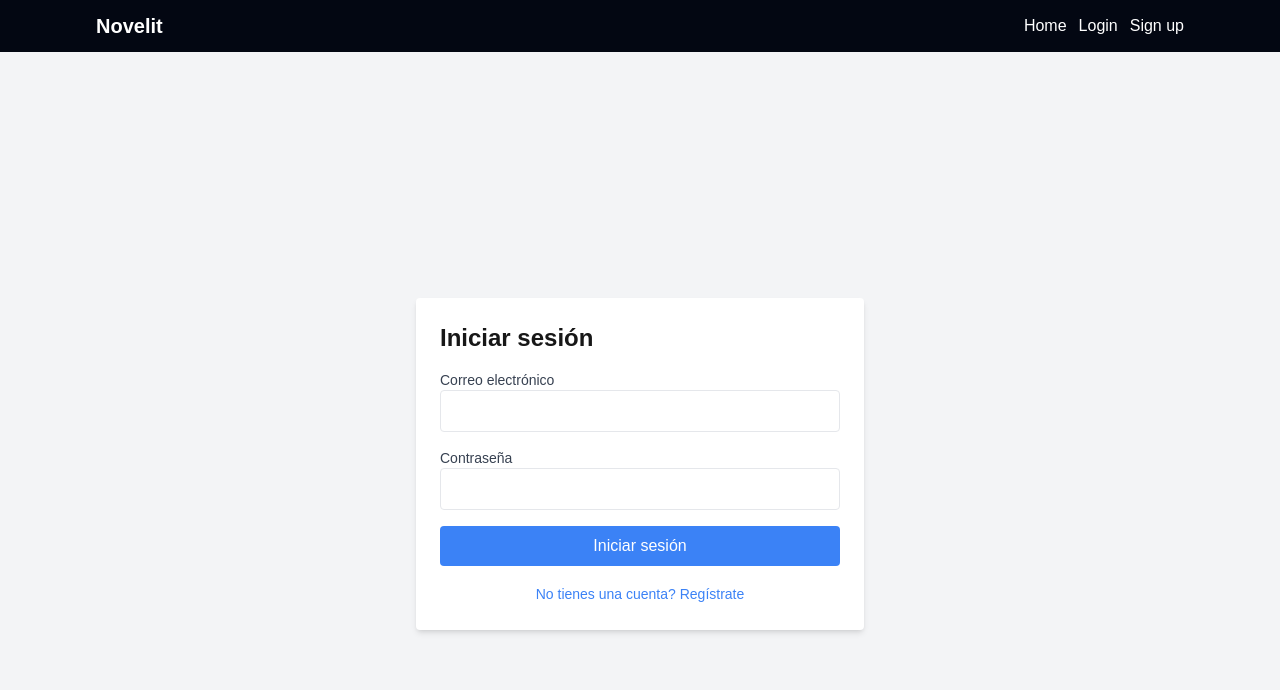
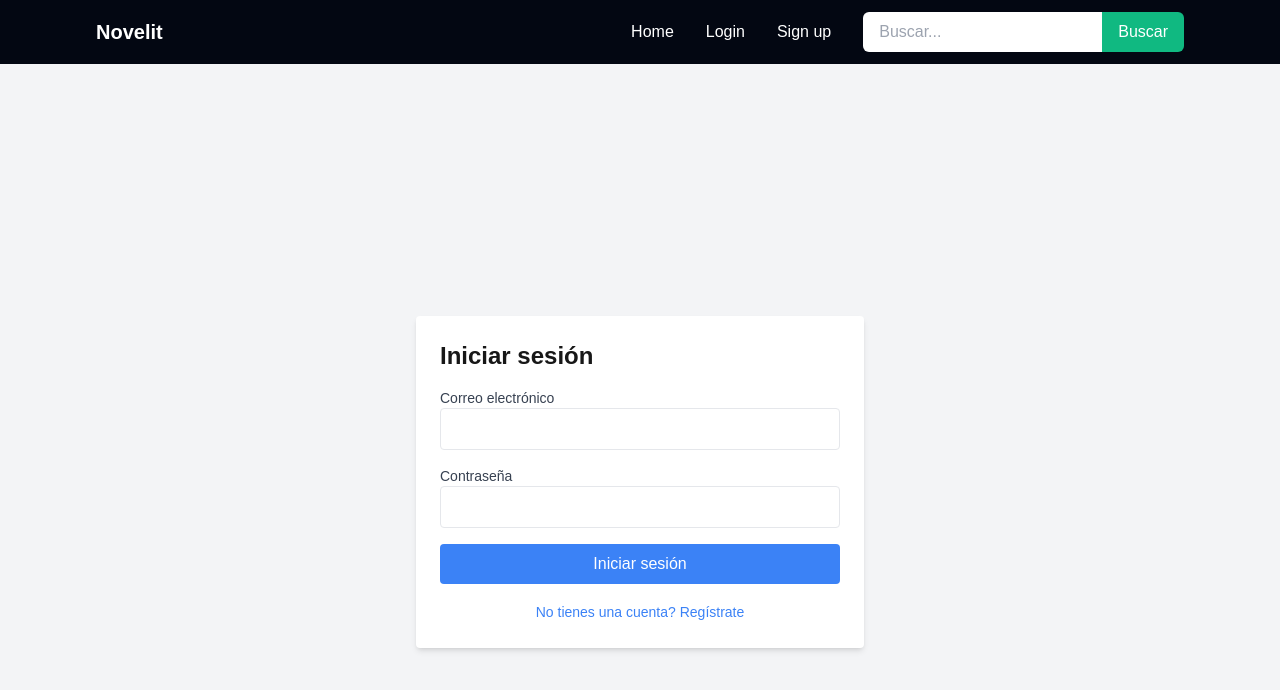
Before and after one commit to NataliaArn/novelit, a Next.js app: page /auth/login in a window 1280 px wide. Shown: the top 690 px of the page. Built offline with nearby package versions, Linux system fonts and the light colour scheme; no server answers.

Commit message:
feat: search bar, fix: estilos

```diff
--- a/app/auth/login/page.js
+++ b/app/auth/login/page.js
@@ -32,7 +32,7 @@ function LoginPage() {
   });
 
   return (
-    <div className="flex justify-center items-center min-h-screen bg-gray-100">
+    <div className="flex justify-center items-center min-h-screen bg-gray-100 px-4">
       <form
         onSubmit={onSubmit}
         className="bg-white p-6 rounded shadow-md w-full max-w-md"
--- a/app/auth/signup/page.js
+++ b/app/auth/signup/page.js
@@ -49,7 +49,7 @@ function SignupPage() {
   });
 
   return (
-    <div className="flex flex-col items-center justify-center min-h-screen bg-gray-100">
+    <div className="flex flex-col items-center justify-center min-h-screen bg-gray-100 px-4">
       <form
         onSubmit={onSubmit}
         className="bg-white p-6 rounded shadow-md w-full max-w-md"
--- a/app/components/Header.jsx
+++ b/app/components/Header.jsx
@@ -3,6 +3,7 @@
 import Link from "next/link";
 import { useEffect, useState } from "react";
 import { signOut, getSession } from "next-auth/react";
+import SearchBar from "./SearchBar";
 
 const NAV_HEIGHT = 64;
 
@@ -43,39 +44,46 @@ export default function Header() {
     <nav
       className={`fixed top-0 left-0 right-0 z-50 transition-transform duration-300 ${
         visible ? "translate-y-0" : "-translate-y-full"
-      } bg-gray-950 text-white px-6 md:px-24 py-3`}
+      } bg-gray-950 text-white px-4 md:px-24 py-3`}
     >
-      <div className="flex flex-col md:flex-row items-center justify-between gap-2">
+      <div className="flex flex-wrap md:flex-nowrap items-center w-full">
+        {/* Bloque 1: Logo */}
+        <div className="w-full md:w-1/2 mb-2 md:mb-0">
           <h1 className="text-xl font-bold">
             <Link href="/" className="hover:no-underline">
               Novelit
             </Link>
           </h1>
-        <ul className="flex flex-wrap justify-end gap-3">
+        </div>
+
+        {/* Bloque 2: Links + SearchBar */}
+        <div className="w-full flex flex-row items-center gap-2 md:gap-4 min-w-0">
+          {/* Links */}
+          <ul className="flex flex-row flex-grow justify-end flex-wrap md:flex-nowrap items-center gap-2 md:gap-4 overflow-hidden">
             {!session ? (
               <>
-              <li>
+                <li className="pr-2 pb-2 md:pr-4 md:pb-0">
                   <Link href="/">Home</Link>
                 </li>
-              <li>
+                <li className="pr-2 pb-2 md:pr-4 md:pb-0">
                   <Link href="/auth/login">Login</Link>
                 </li>
-              <li>
+                <li className="pr-2 pb-2 md:pr-4 md:pb-0">
                   <Link href="/auth/signup">Sign up</Link>
                 </li>
               </>
             ) : (
               <>
-              <li>
+                <li className="pr-2 pb-2 md:pr-4 md:pb-0">
                   <Link href="/">Home</Link>
                 </li>
-              <li>
+                <li className="pr-2 pb-2 md:pr-4 md:pb-0">
                   <Link href="/novels/create">Upload</Link>
                 </li>
-              <li>
+                <li className="pr-2 pb-2 md:pr-4 md:pb-0">
                   <Link href={`/profile/${userId}`}>Profile</Link>
                 </li>
-              <li>
+                <li className="pr-2 pb-2 md:pr-4 md:pb-0">
                   <button
                     onClick={() => signOut()}
                     className="text-blue-500 hover:underline"
@@ -86,6 +94,11 @@ export default function Header() {
               </>
             )}
           </ul>
+
+          <div className="w-auto shrink-0">
+            <SearchBar />
+          </div>
+        </div>
       </div>
     </nav>
   );
--- a/app/components/RecentNovels.jsx
+++ b/app/components/RecentNovels.jsx
@@ -175,7 +175,9 @@ export default function RecentNovels() {
   if (loading) {
     return (
       <div className="space-y-6">
-        <h1 className="text-2xl font-bold">Novelas recientes</h1>
+        <button className="bg-emerald-500 hover:bg-emerald-600 text-white font-medium py-1.5 px-3 text-sm rounded-lg focus:outline-none focus:ring-2 focus:ring-emerald-400 focus:ring-offset-1 transition-all duration-200">
+          Crear novela
+        </button>
         <div className="grid grid-cols-1 md:grid-cols-2 lg:grid-cols-3 gap-4">
           {[...Array(ITEMS_PER_PAGE)].map((_, index) => (
             <div
--- /dev/null
+++ b/app/components/SearchBar.js
@@ -0,0 +1,80 @@
+"use client";
+
+import { useState, useRef, useEffect } from "react";
+import { useRouter } from "next/navigation";
+
+export default function SearchBar() {
+  const [query, setQuery] = useState("");
+  const [expanded, setExpanded] = useState(false);
+  const containerRef = useRef(null);
+  const router = useRouter();
+
+  const handleSubmit = (e) => {
+    e.preventDefault();
+    if (query.trim()) {
+      router.push(`/search?q=${encodeURIComponent(query.trim())}`);
+      setExpanded(false);
+    }
+  };
+
+  useEffect(() => {
+    const handleClickOutside = (e) => {
+      if (containerRef.current && !containerRef.current.contains(e.target)) {
+        setExpanded(false);
+      }
+    };
+    document.addEventListener("mousedown", handleClickOutside);
+    return () => document.removeEventListener("mousedown", handleClickOutside);
+  }, []);
+
+  return (
+    <div className="relative" ref={containerRef}>
+      {/* Icono visible en móvil */}
+      <button
+        type="button"
+        className="md:hidden text-white px-2 py-1"
+        onClick={() => setExpanded((prev) => !prev)}
+      >
+        🔍
+      </button>
+
+      {/* Input expandido solo en móvil cuando se da click */}
+      {expanded && (
+        <form
+          onSubmit={handleSubmit}
+          className="absolute right-0 top-full mt-2 w-64 bg-white rounded-md shadow-lg p-2 z-50"
+        >
+          <input
+            type="text"
+            placeholder="Buscar..."
+            value={query}
+            onChange={(e) => setQuery(e.target.value)}
+            className="w-full px-3 py-2 text-black border rounded focus:outline-none focus:ring focus:ring-emerald-400"
+          />
+          <button
+            type="submit"
+            className="mt-2 w-full bg-emerald-500 hover:bg-emerald-600 text-white px-3 py-2 rounded"
+          >
+            Buscar
+          </button>
+        </form>
+      )}
+
+      <form onSubmit={handleSubmit} className="hidden md:flex w-full max-w-sm">
+        <input
+          type="text"
+          placeholder="Buscar..."
+          value={query}
+          onChange={(e) => setQuery(e.target.value)}
+          className="w-full px-4 py-2 rounded-l-md text-black focus:outline-none focus:ring focus:ring-emerald-400"
+        />
+        <button
+          type="submit"
+          className="bg-emerald-500 hover:bg-emerald-600 text-white px-4 py-2 rounded-r-md"
+        >
+          Buscar
+        </button>
+      </form>
+    </div>
+  );
+}
--- a/app/layout.jsx
+++ b/app/layout.jsx
@@ -10,7 +10,9 @@ export default function RootLayout({ children, session }) {
       <body className="bg-gray-100 min-h-screen">
         <Header />
         <SessionProvider session={session}>
-          <div id="page-content">{children}</div>
+          <div id="page-content" className="!pt-[82px]">
+            {children}
+          </div>
         </SessionProvider>
       </body>
     </html>
--- /dev/null
+++ b/app/search/page.js
@@ -0,0 +1,131 @@
+import prisma from "@/lib/prisma";
+import Link from "next/link";
+
+export const dynamic = "force-dynamic";
+
+export default async function SearchPage({ searchParams }) {
+  const query = searchParams?.q || "";
+
+  const [novels, users] = await Promise.all([
+    prisma.novel.findMany({
+      where: {
+        title: {
+          contains: query,
+          mode: "insensitive",
+        },
+      },
+      include: {
+        author: true,
+        genres: {
+          include: {
+            genre: true,
+          },
+        },
+        _count: {
+          select: { chapters: true },
+        },
+      },
+    }),
+    prisma.user.findMany({
+      where: {
+        username: {
+          contains: query,
+          mode: "insensitive",
+        },
+      },
+    }),
+  ]);
+
+  return (
+    <div className="p-8 space-y-10 max-w-6xl mx-auto">
+      <h1 className="text-2xl font-bold">Resultados de búsqueda: "{query}"</h1>
+
+      <section>
+        <h2 className="text-xl font-semibold mb-4">Novelas</h2>
+        {novels.length > 0 ? (
+          <div className="grid grid-cols-1 md:grid-cols-2 lg:grid-cols-3 gap-4">
+            {novels.map((novel) => (
+              <article
+                key={novel.id}
+                className="border rounded-lg p-4 bg-white shadow-md hover:shadow-lg transition-all duration-300 flex flex-col"
+              >
+                <h2 className="text-lg font-bold line-clamp-1">
+                  {novel.title}
+                </h2>
+                <p className="text-gray-600 mb-2">
+                  Por:{" "}
+                  <Link
+                    href={`/profile/${novel.author.id}`}
+                    className="text-blue-500 hover:underline"
+                  >
+                    {novel.author.username}
+                  </Link>
+                </p>
+                <p className="text-gray-500 text-sm mb-3 line-clamp-2 flex-grow">
+                  {novel.synopsis}
+                </p>
+                {novel.genres && novel.genres.length > 0 && (
+                  <div className="flex flex-wrap gap-2 mb-3">
+                    {novel.genres.map((genreObj, index) => (
+                      <span
+                        key={index}
+                        className="text-xs bg-blue-100 text-blue-800 px-2 py-1 rounded"
+                      >
+                        {genreObj.genre.name}
+                      </span>
+                    ))}
+                  </div>
+                )}
+                <div className="flex justify-between items-center mt-2 pt-2 border-t">
+                  <Link
+                    href={`/novels/${novel.id}`}
+                    className="text-blue-500 hover:text-blue-700 transition-colors font-medium"
+                  >
+                    Leer novela
+                  </Link>
+                  <span className="text-sm text-gray-500">
+                    {novel._count.chapters}{" "}
+                    {novel._count.chapters === 1 ? "capítulo" : "capítulos"}
+                  </span>
+                </div>
+              </article>
+            ))}
+          </div>
+        ) : (
+          <p className="text-gray-500">No se encontraron novelas.</p>
+        )}
+      </section>
+
+      <section>
+        <h2 className="text-xl font-semibold mb-4">Usuarios</h2>
+        {users.length > 0 ? (
+          <div className="grid grid-cols-1 md:grid-cols-2 lg:grid-cols-3 gap-4">
+            {users.map((user) => (
+              <article
+                key={user.id}
+                className="border rounded-lg p-4 bg-white shadow-md hover:shadow-lg transition-all duration-300 flex flex-col justify-between"
+              >
+                <div>
+                  <h2 className="text-lg font-bold line-clamp-1 mb-1">
+                    {user.username}
+                  </h2>
+                  <p className="text-gray-600 mb-2 line-clamp-2">
+                    Perfil de usuario
+                  </p>
+                </div>
+                <Link
+                  href={`/profile/${user.id}`}
+                  className="text-blue-500 hover:text-blue-700 transition-colors font-medium mt-2"
+                >
+                  Ver perfil
+                </Link>
+              </article>
+            ))}
+          </div>
+        ) : (
+          <p className="text-gray-500">No se encontraron usuarios.</p>
+        )}
+      </section>
+    </div>
+  );
+}
--- a/package.json
+++ b/package.json
@@ -23,7 +23,8 @@
     "next-auth": "^4.24.10",
     "react": "^18.3.1",
     "react-dom": "^18.3.1",
-    "react-hook-form": "^7.53.2"
+    "react-hook-form": "^7.53.2",
+    "react-icons": "^5.5.0"
   },
   "devDependencies": {
     "@types/bcryptjs": "^2.4.6",
```
Also changed, not shown: 1 other file (tests, documents, lock files or other folders). Lines whose indentation alone changed are shown as unchanged.
